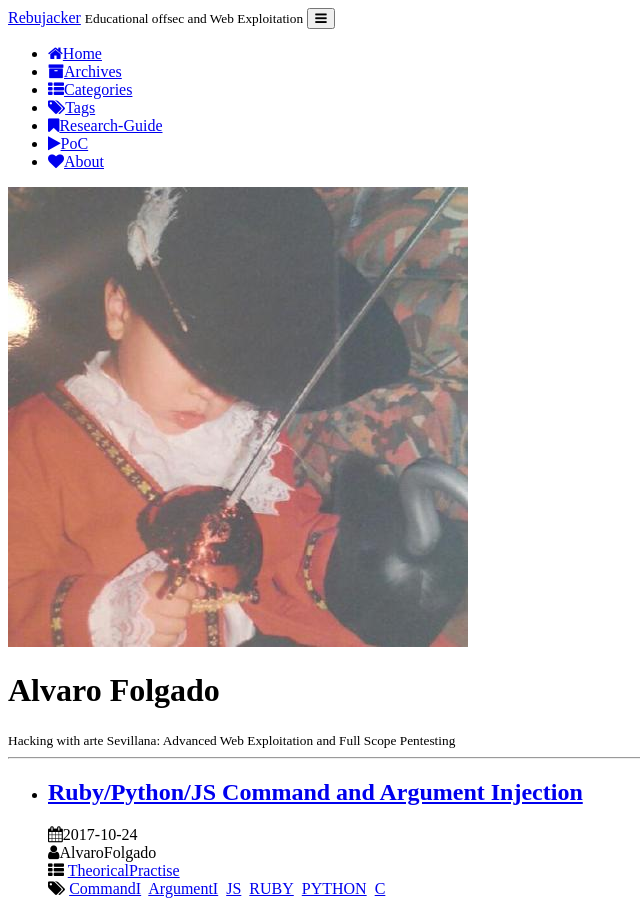
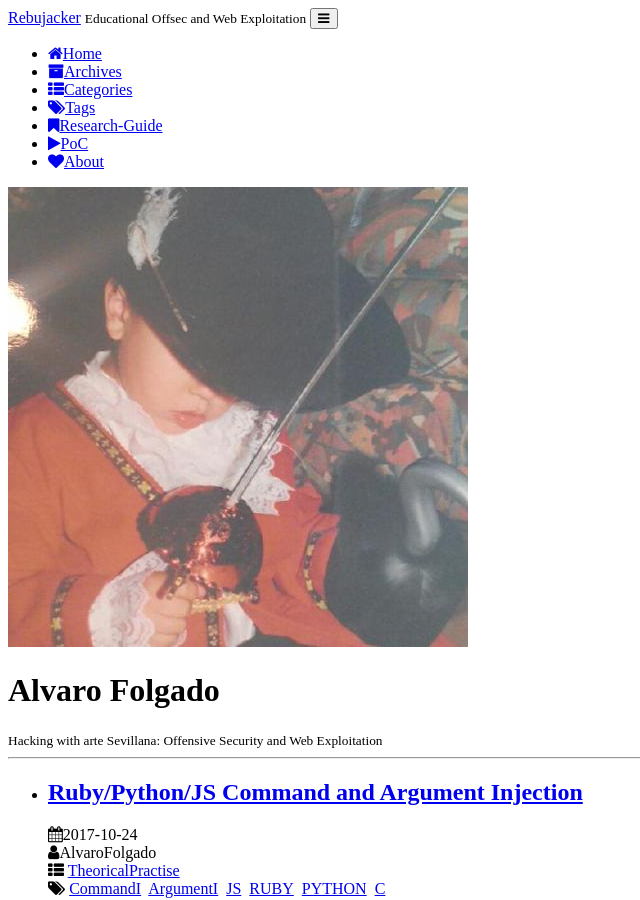
Before and after one commit to AlvFolgado/alvfolgado.github.io, a Jekyll site: the page built from index.html, in a window 1280 px wide and 900 px high. Shown: the whole window, without its empty margins (0-640 px from the left). Built offline with Jekyll 4.4.1, drawn with Linux system fonts in a browser that asks for light colours; the list of posts is cut into pages by our own code; a style sheet for code colours, icons or effects is not loaded.

Commit message:
disclaimer

```diff
--- a/_config.yml
+++ b/_config.yml
@@ -7,7 +7,7 @@
 
 # Site settings
 title: Rebujacker
-brief-intro: Educational offsec and Web Exploitation
+brief-intro: Educational Offsec and Web Exploitation
 baseurl: "" # the subpath of your site, e.g. /blog
 url: "http://rebujacker.com" # the base hostname & protocol for your site
 
@@ -20,7 +20,7 @@ github_username: rebujacker
 email:
 weibo_username:
 zhihu_username:
-linkedIn_username: alvaro-folgado-rueda
+linkedIn_username:
 dribbble_username:
 
 description_footer: Love,cats,rebujito and Hack the planet!
--- a/index.html
+++ b/index.html
@@ -6,7 +6,7 @@ layout: default
     <div class="left">
         <a href="{{ site.baseurl }}/" class="site-avatar"><img src="/images/avatar.jpeg" /></a>
         <h1>Alvaro Folgado</h1>
-        <small>Hacking with arte Sevillana: Advanced Web Exploitation and Full Scope Pentesting</small>
+        <small>Hacking with arte Sevillana: Offensive Security and Web Exploitation</small>
 
         <hr>
         <ul>
```
